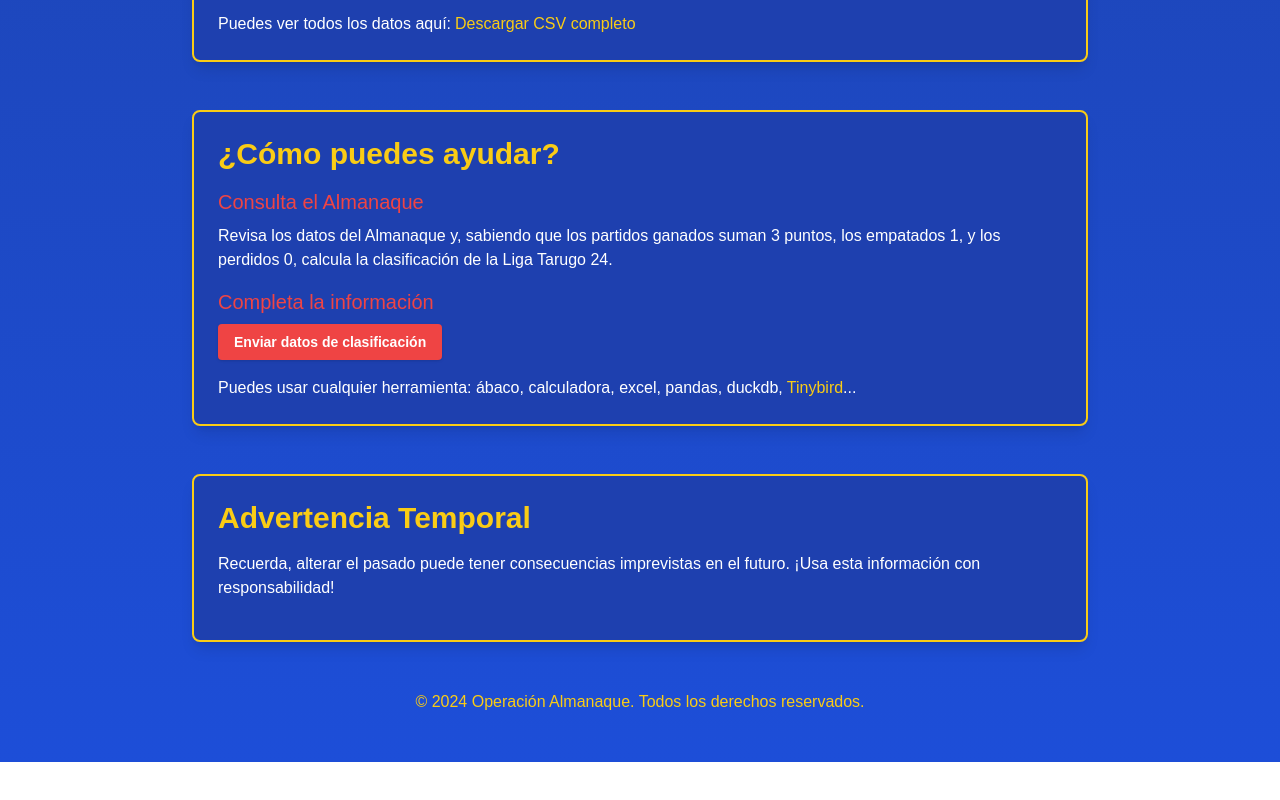
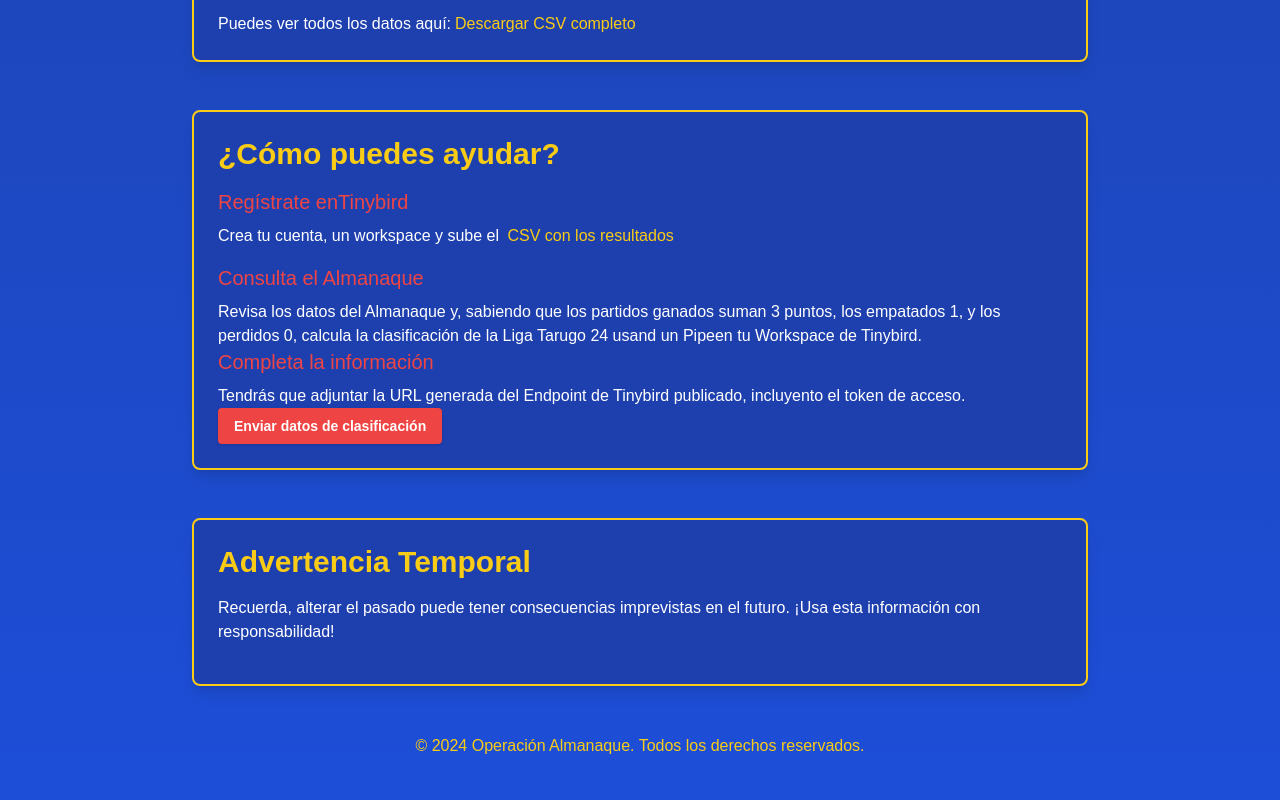
Before and after one commit to tinybirdco/trg24demo, a Next.js app in the folder trg24-page/: page / in a window 1280 px wide. Shown: the part 1479-2279 px from the top of the page. Before the commit the page ends 2241 px from the top, so only its background shows below. Built offline with nearby package versions, Linux system fonts and the light colour scheme.

Commit message:
Update AlmanaqueContent.tsx instructions

```diff
--- a/trg24-page/src/components/AlmanaqueContent.tsx
+++ b/trg24-page/src/components/AlmanaqueContent.tsx
@@ -99,13 +99,39 @@ export function AlmanaqueContent() {
             <h2 className="text-3xl font-semibold text-yellow-400 mb-4">¿Cómo puedes ayudar?</h2>
             <div className="space-y-4">
               <div>
-                <h3 className="text-xl font-medium text-red-500 mb-2">Consulta el Almanaque</h3>
+                <h3 className="text-xl font-medium text-red-500 mb-2">Regístrate en
+                    <Link href="https://tinybird.co/">
+                      Tinybird
+                    </Link>
+                </h3>
                 <p className="text-white">
-                  Revisa los datos del Almanaque y, sabiendo que los partidos ganados suman 3 puntos, los empatados 1, y los perdidos 0, calcula la clasificación de la Liga Tarugo 24.
+                  Crea tu cuenta, un workspace y sube el <Link
+                    href="https://storage.googleapis.com/trg24-matches/partidos_trgcon24.csv"
+                    target="_blank"
+                    rel="noopener noreferrer"
+                    className="text-yellow-400 hover:underline ml-1"
+                  >
+                    CSV con los resultados
+                  </Link>
                 </p>
               </div>
               <div>
+                <h3 className="text-xl font-medium text-red-500 mb-2">Consulta el Almanaque</h3>
+                <p className="text-white">
+                  Revisa los datos del Almanaque y, sabiendo que los partidos ganados suman 3 puntos, los empatados 1, y los perdidos 0, calcula la clasificación de la Liga Tarugo 24 usand un <Link
+                    href="https://www.tinybird.co/docs/concepts/pipes"
+                  >
+                    Pipe
+                  </Link>
+                  en tu Workspace de Tinybird.
+                </p>
+              </div>
+            </div>
+            <div>
                 <h3 className="text-xl font-medium text-red-500 mb-2">Completa la información</h3>
+                <p className="text-white">
+                  Tendrás que adjuntar la URL generada del Endpoint de Tinybird publicado, incluyento el token de acceso.
+                </p>
                 <Button
                   asChild
                   className="bg-red-500 hover:bg-red-600 text-white font-bold py-2 px-4 rounded"
@@ -118,18 +144,6 @@ export function AlmanaqueContent() {
                     Enviar datos de clasificación
                   </Link>
                 </Button>
-                <p className="text-white mt-4">
-                  Puedes usar cualquier herramienta: ábaco, calculadora, excel, pandas, duckdb,<Link
-                    href="https://app.tinybird.co/signup"
-                    target="_blank"
-                    rel="noopener noreferrer"
-                    className="text-yellow-400 hover:underline ml-1"
-
-                  >
-                  Tinybird
-                  </Link>...
-                </p>
-              </div>
             </div>
           </section>
 
```
